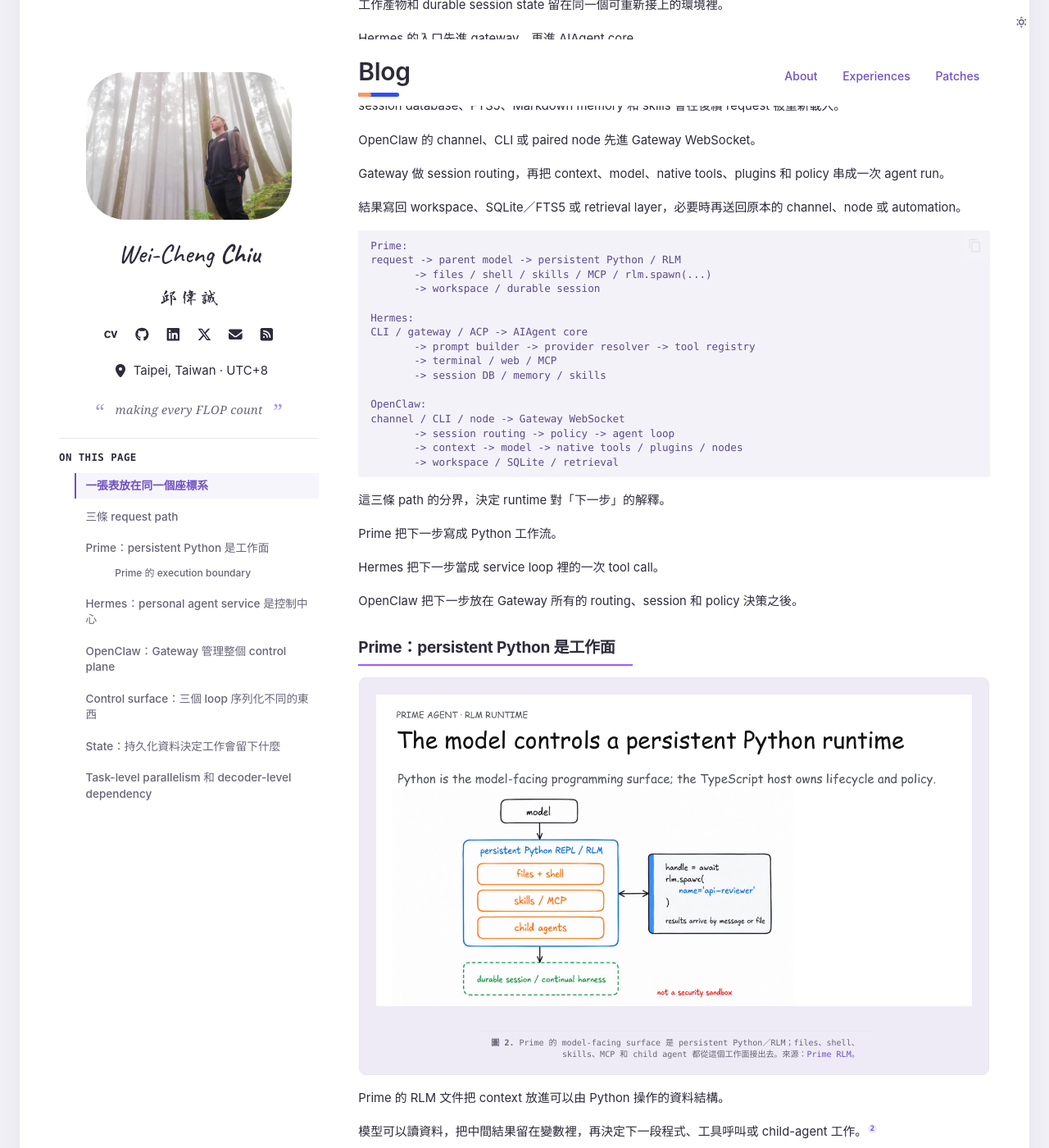
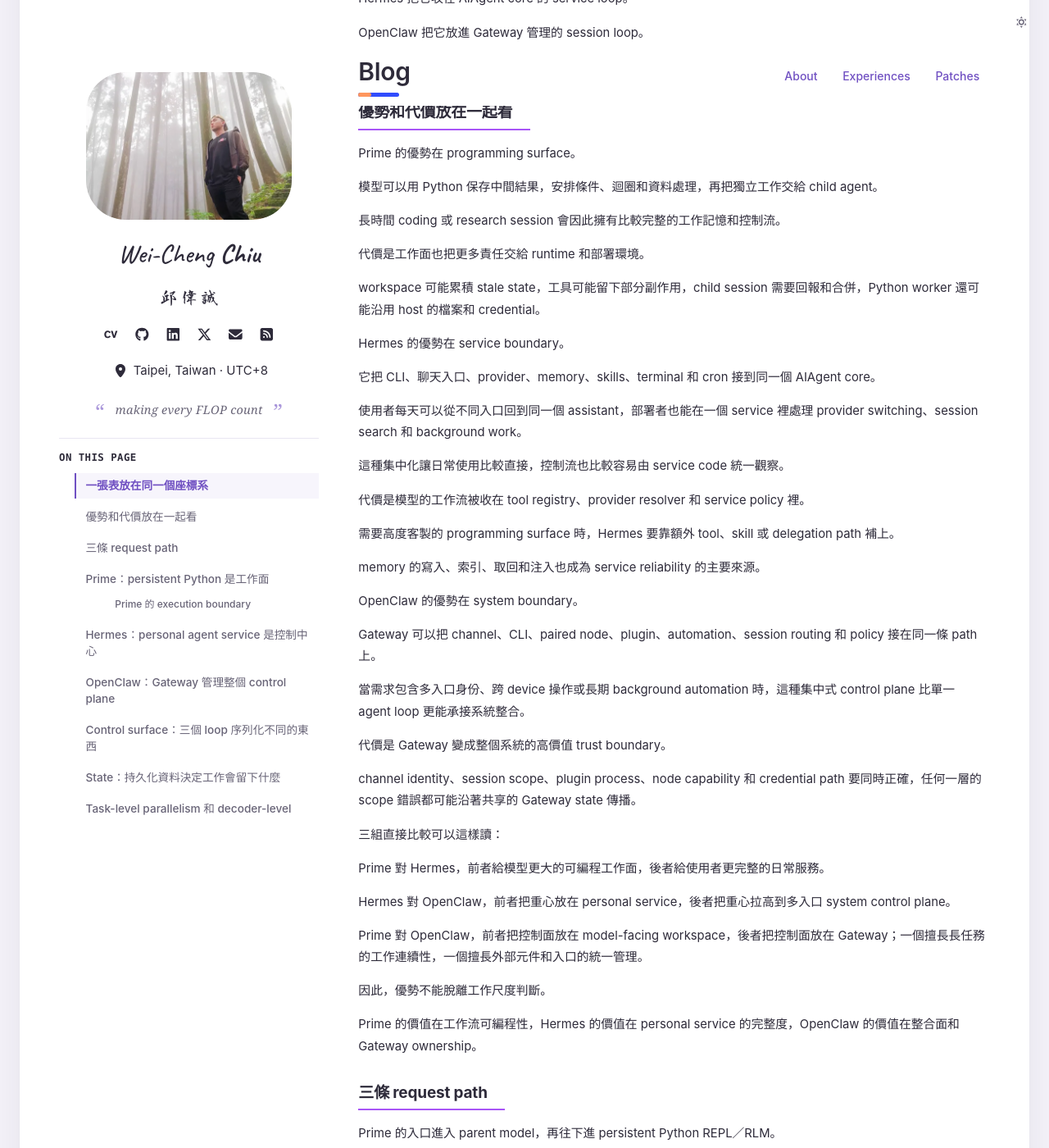
Before and after one commit to waynehacking8/waynehacking8.github.io, an MkDocs documentation site: the page built from docs/blog/agent-harness-boundaries.md, in a window 1280 px wide and 1400 px high, scrolled down 3575 px. Shown: the whole window at 82% size. Built offline with MkDocs 1.6.1 and Material for MkDocs 9.7.7, drawn with Linux system fonts in a browser that asks for light colours; some of the changed text lies outside the part shown.

Commit message:
Expand agent runtime tradeoff comparison

```diff
--- a/docs/blog/agent-harness-boundaries.md
+++ b/docs/blog/agent-harness-boundaries.md
@@ -70,6 +70,8 @@ OpenClaw 由 OpenClaw Foundation 和社群維護，<code>v2026.8.1</code> 把 as
 | isolation boundary | worker、kernel、host process 和部署設定 | local、container、remote terminal backend | Gateway、plugin、node 的 process 與 sandbox 設定 |
 | task-level parallelism | <code>rlm.spawn(...)</code> | delegation、background work | automation、node、plugin |
 | 主要架構貢獻 | 把模型放進可程式化、可持續的工作面 | 把 model loop、memory、skills 和多入口服務放在一起 | 把 session routing、policy 和外部元件收進 Gateway control plane |
+| 核心優勢 | Python 可以表達條件、迴圈、資料處理和 child workflow；中間結果留在同一個工作面 | 開箱即用的 personal service；入口、provider、memory、skills 和 cron 共用一個 core | 入口、session、node、plugin、automation 和 policy 有同一個 Gateway owner |
+| 核心弱點 | stateful workspace 讓 resume、side effect 和 host permission 變成使用者要承擔的工程問題 | tool registry 和 service policy 收斂了控制流；memory correctness、terminal scope 和 background job 仍要維護 | Gateway、plugin 和 node 形成較大的 trust surface；identity、session scope 和部署隔離需要一起管理 |
 | 主要成本 | workspace stale state、child lifecycle、host permission | memory retrieval、terminal scope、background job | cross-channel scope、plugin trust、Gateway 成為高價值 process |
 | 適合的工作 | 長時間讀資料、寫程式、跑驗證 | 每天從不同入口使用同一個 assistant | 同時管理多入口、device、plugin 和 automation |
 
@@ -84,6 +86,54 @@ Hermes 把它收在 AIAgent core 的 service loop。
 OpenClaw 把它放進 Gateway 管理的 session loop。
 
 同一個「呼叫工具」動作，落在三個位置之後，能看到的 state、能取得的 credential 和失敗後的恢復方式都會改變。
+
+## 優勢和代價放在一起看
+
+Prime 的優勢在 programming surface。
+
+模型可以用 Python 保存中間結果，安排條件、迴圈和資料處理，再把獨立工作交給 child agent。
+
+長時間 coding 或 research session 會因此擁有比較完整的工作記憶和控制流。
+
+代價是工作面也把更多責任交給 runtime 和部署環境。
+
+workspace 可能累積 stale state，工具可能留下部分副作用，child session 需要回報和合併，Python worker 還可能沿用 host 的檔案和 credential。
+
+Hermes 的優勢在 service boundary。
+
+它把 CLI、聊天入口、provider、memory、skills、terminal 和 cron 接到同一個 AIAgent core。
+
+使用者每天可以從不同入口回到同一個 assistant，部署者也能在一個 service 裡處理 provider switching、session search 和 background work。
+
+這種集中化讓日常使用比較直接，控制流也比較容易由 service code 統一觀察。
+
+代價是模型的工作流被收在 tool registry、provider resolver 和 service policy 裡。
+
+需要高度客製的 programming surface 時，Hermes 要靠額外 tool、skill 或 delegation path 補上。
+
+memory 的寫入、索引、取回和注入也成為 service reliability 的主要來源。
+
+OpenClaw 的優勢在 system boundary。
+
+Gateway 可以把 channel、CLI、paired node、plugin、automation、session routing 和 policy 接在同一條 path 上。
+
+當需求包含多入口身份、跨 device 操作或長期 background automation 時，這種集中式 control plane 比單一 agent loop 更能承接系統整合。
+
+代價是 Gateway 變成整個系統的高價值 trust boundary。
+
+channel identity、session scope、plugin process、node capability 和 credential path 要同時正確，任何一層的 scope 錯誤都可能沿著共享的 Gateway state 傳播。
+
+三組直接比較可以這樣讀：
+
+Prime 對 Hermes，前者給模型更大的可編程工作面，後者給使用者更完整的日常服務。
+
+Hermes 對 OpenClaw，前者把重心放在 personal service，後者把重心拉高到多入口 system control plane。
+
+Prime 對 OpenClaw，前者把控制面放在 model-facing workspace，後者把控制面放在 Gateway；一個擅長長任務的工作連續性，一個擅長外部元件和入口的統一管理。
+
+因此，優勢不能脫離工作尺度判斷。
+
+Prime 的價值在工作流可編程性，Hermes 的價值在 personal service 的完整度，OpenClaw 的價值在整合面和 Gateway ownership。
 
 ## 三條 request path
 
```
